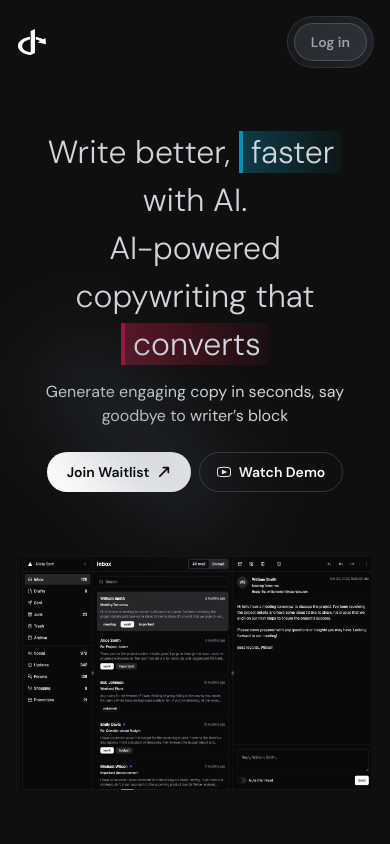
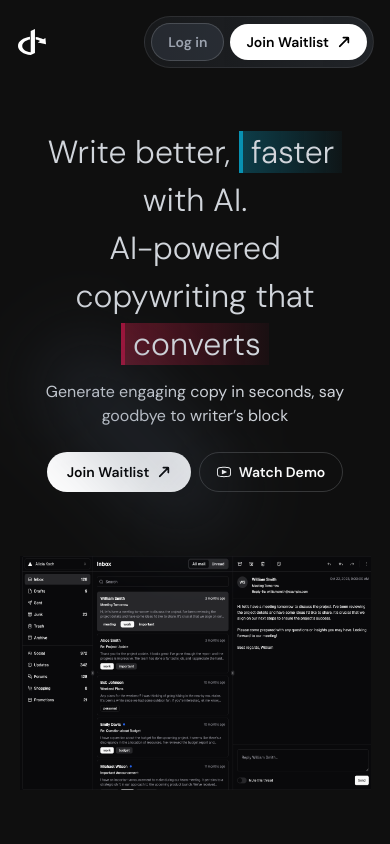
Before and after one commit to IdrisRoti/ContentLab, a Next.js app: page / in a window 390 px wide. Shown: the top 844 px of the page. Built offline with nearby package versions, Linux system fonts and the light colour scheme.

Commit message:
show both nav btns on mobile

```diff
--- a/components/Header.tsx
+++ b/components/Header.tsx
@@ -20,11 +20,11 @@ export default function Header() {
           </Link>
 
           <div className="p-1.5 flex items-center justify-center border border-gray-300/10 rounded-full text-sm font-semibold bg-gradient-to-r from-gray-600/15 to-gray-600/30 cursor-pointer">
-            <button className=" border border-gray-300/20 rounded-full md:mr-1.5 px-4 py-2 bg-gray-600/30 text-gray-400 transition-all duration-500  hover:bg-gray-600/10 hover:border-gray-300/50 hover:text-white">
+            <button className=" border border-gray-300/20 rounded-full mr-1.5 px-4 py-2 bg-gray-600/30 text-gray-400 transition-all duration-500  hover:bg-gray-600/10 hover:border-gray-300/50 hover:text-white">
               Log in
             </button>
 
-            <div className="px-4 py-2 bg-white text-black rounded-full md:flex items-center justify-center group hidden">
+            <div className="px-4 py-2 bg-white text-black rounded-full flex items-center justify-center group">
               <span>Join Waitlist</span>
               <span className="ml-2 -rotate-45 group-hover:rotate-0 transition-all duration-500"><FaArrowRightLong /></span>
             </div>
```
